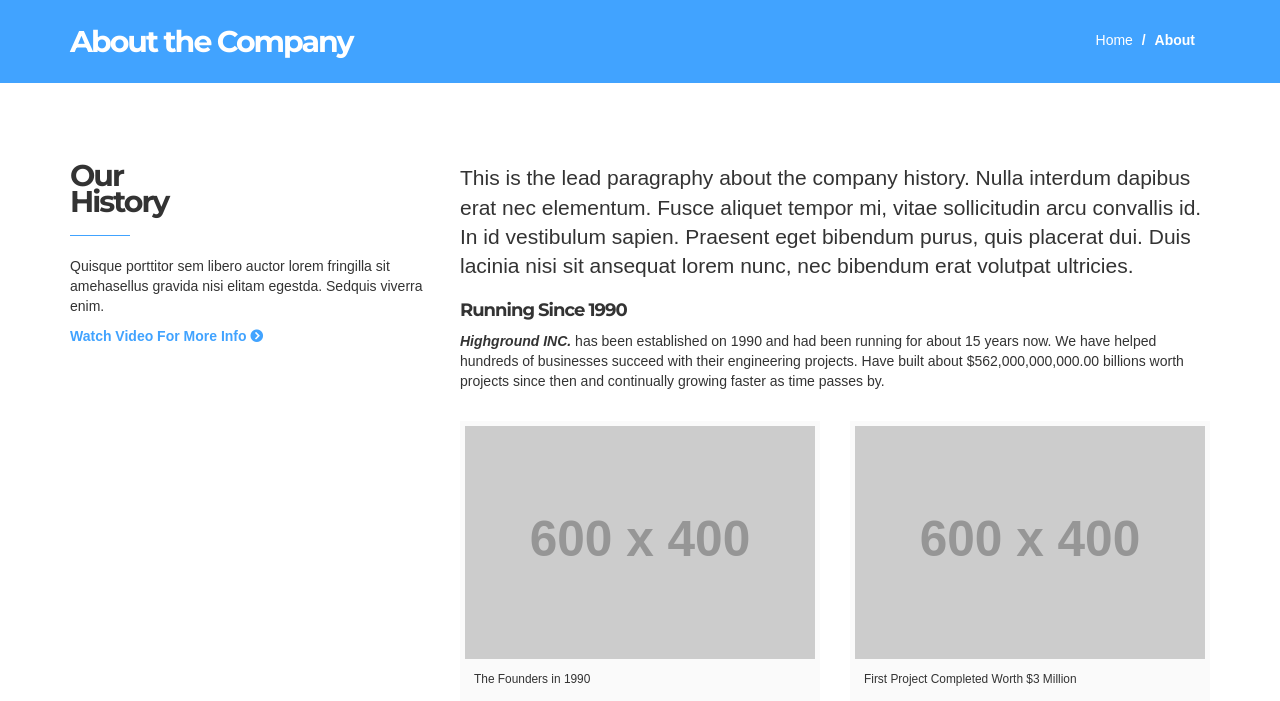
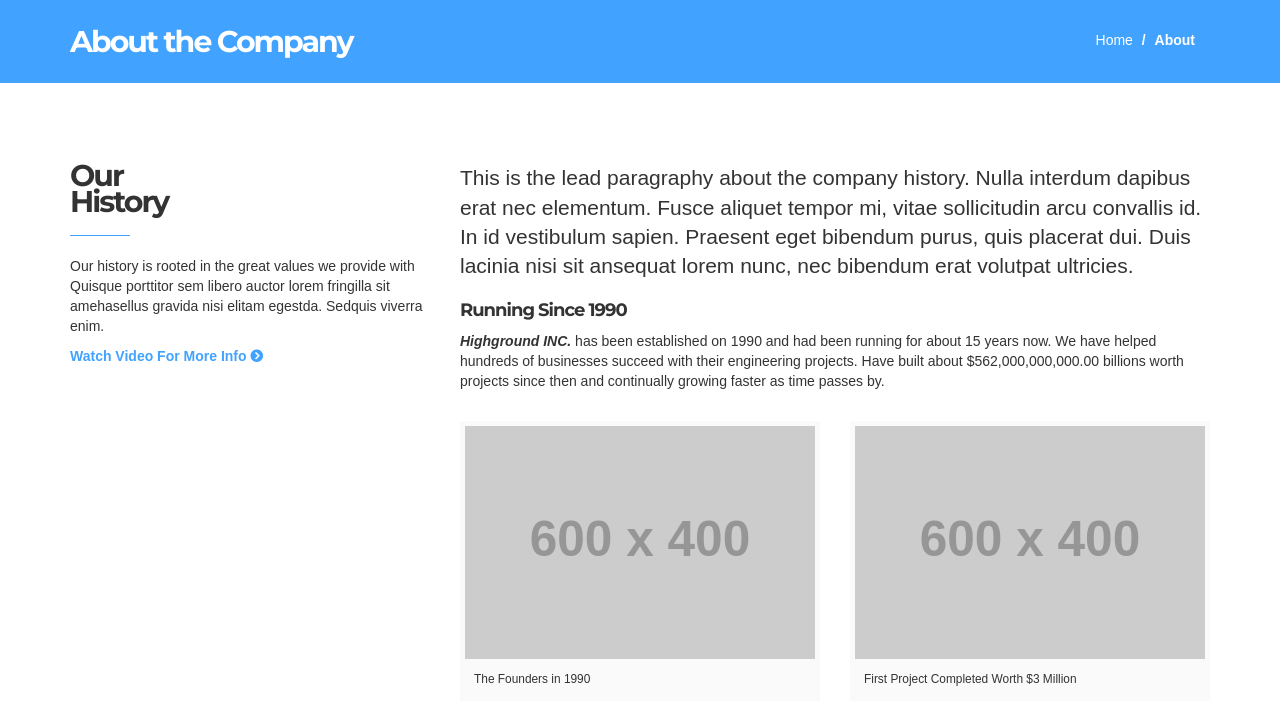
Before and after one commit to boarderdav/HighgroundEngineering, a PHP site: page /about.php in a window 1280 px wide. Shown: the part 376-1077 px from the top of the page. Run offline with PHP 8.4, Linux system fonts and the light colour scheme; grey boxes labelled with a size stand in for pictures from a placeholder-image service; some libraries are stand-ins or nearby versions; some web fonts are replaced.

Commit message:
update about.php
updated about us php file

```diff
--- a/about.php
+++ b/about.php
@@ -82,7 +82,7 @@
                     <div class="section-title text-left"> <!-- Left Section Title -->
                         <h2>Our <br>History</h2>
                         <hr>
-                        <p>Quisque porttitor sem libero auctor lorem fringilla sit amehasellus gravida nisi elitam egestda. Sedquis viverra enim.</p>
+                        <p>Our history is rooted in the great values we provide  with Quisque porttitor sem libero auctor lorem fringilla sit amehasellus gravida nisi elitam egestda. Sedquis viverra enim.</p>
 
                         <div id="popup">
                             <a class="read-more" href="https://www.youtube.com/watch?v=L9szn1QQfas">Watch Video For More Info <span class="fa fa-chevron-circle-right"></span></a>
```
